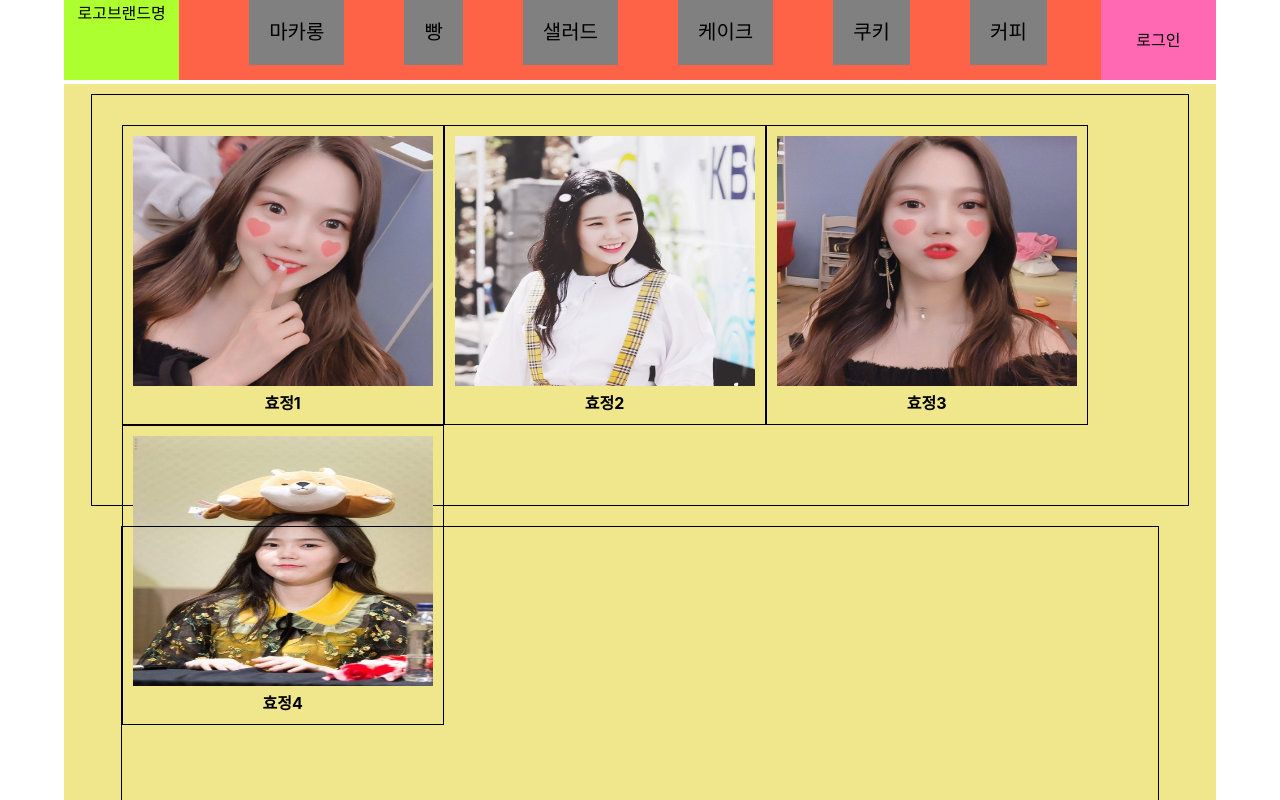
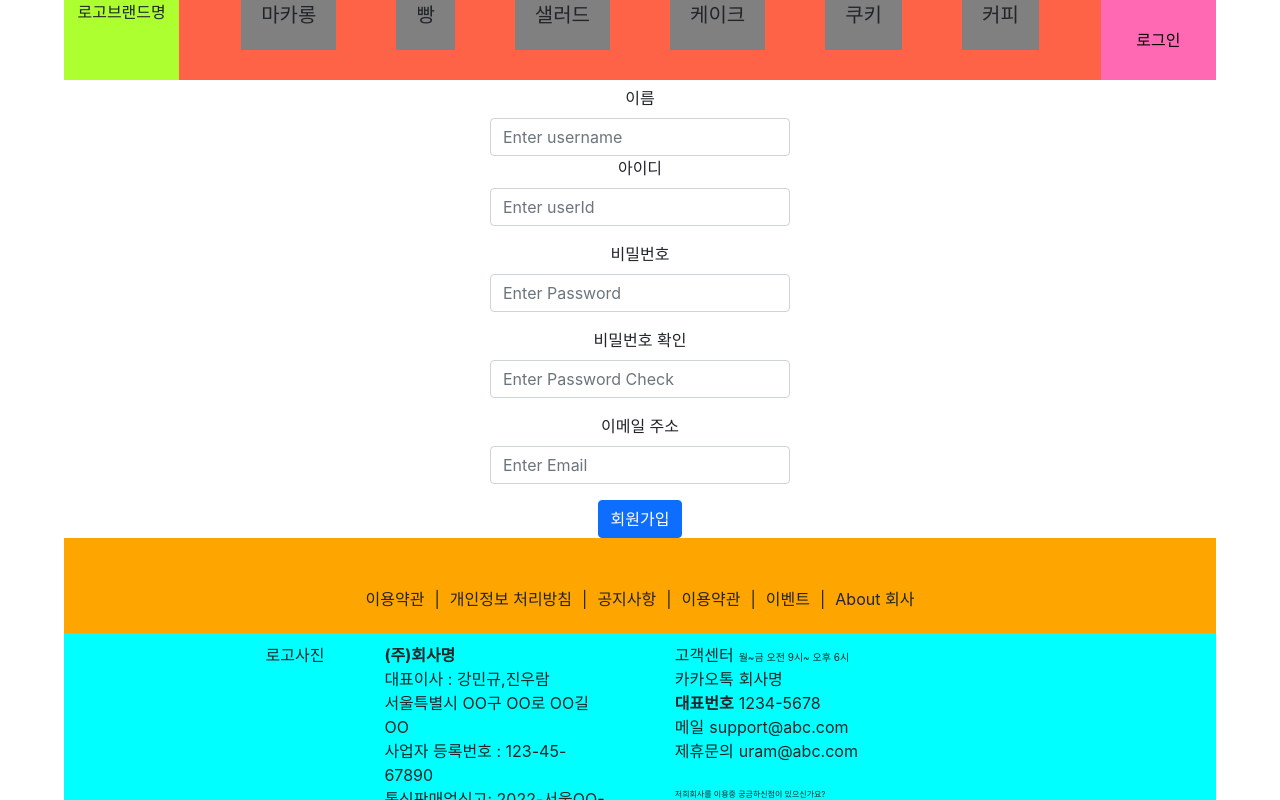
Before and after one commit to Billy-Jin/desertStore, a React (Create React App) app in the folder dessert/: page /joinForm in a window 1280 px wide. Shown: the top 800 px of the page. Built offline with nearby package versions, Linux system fonts and the light colour scheme.

Commit message:
bootstrap&router(5.2.0)&stled-component 추가 및 로그인View

```diff
--- a/dessert/package.json
+++ b/dessert/package.json
@@ -6,10 +6,14 @@
     "@testing-library/jest-dom": "^5.16.1",
     "@testing-library/react": "^12.1.2",
     "@testing-library/user-event": "^13.5.0",
+    "bootstrap": "^5.1.3",
     "dessert": "^0.3.2",
     "react": "^17.0.2",
+    "react-bootstrap": "^2.1.2",
     "react-dom": "^17.0.2",
+    "react-router-dom": "^5.2.0",
     "react-scripts": "5.0.0",
+    "styled-components": "^5.3.3",
     "web-vitals": "^2.1.4"
   },
   "scripts": {
--- a/dessert/public/index.html
+++ b/dessert/public/index.html
@@ -24,6 +24,13 @@
       work correctly both with client-side routing and a non-root public URL.
       Learn how to configure a non-root public URL by running `npm run build`.
     -->
+    <!-- 부트스트랩 -->
+    <link
+      rel="stylesheet"
+      href="https://cdn.jsdelivr.net/npm/bootstrap@5.1.3/dist/css/bootstrap.min.css"
+      integrity="sha384-1BmE4kWBq78iYhFldvKuhfTAU6auU8tT94WrHftjDbrCEXSU1oBoqyl2QvZ6jIW3"
+      crossorigin="anonymous"
+    />
     <title>React App</title>
   </head>
   <body>
--- a/dessert/src/App.js
+++ b/dessert/src/App.js
@@ -2,12 +2,17 @@ import Footer from "./components/footer/Footer";
 import Header from "./components/header/Header";
 import Main from "./components/main/Main";
 import "./App.css";
+import LoginForm from "./components/login/LoginForm";
+import { Route } from "react-router-dom";
+import JoinForm from "./components/login/JoinForm";
 
 function App() {
   return (
-    <div className='App'>
+    <div className="App">
       <Header />
-      <Main />
+      <Route exact path="/loginForm" component={LoginForm} />
+      <Route exact path="/joinForm" component={JoinForm} />
+      <Route exact path="/" component={Main} />
       <Footer />
     </div>
   );
--- a/dessert/src/components/header/Header.css
+++ b/dessert/src/components/header/Header.css
@@ -39,3 +39,8 @@
 }
 .header .login span {
 }
+
+.linkForm {
+  text-decoration-line: none;
+  color: black;
+}
--- a/dessert/src/components/header/Header.js
+++ b/dessert/src/components/header/Header.js
@@ -1,6 +1,7 @@
 import React, { useState } from "react";
 import MenuList from "./MenuList";
 import "./Header.css";
+import { Link } from "react-router-dom";
 
 const dummy_list = [
   {
@@ -32,20 +33,22 @@ const dummy_list = [
 const Header = () => {
   const [menuList, setMenuList] = useState(dummy_list);
   return (
-    <div className='header'>
-      <div className='logo'>
+    <div className="header">
+      <div className="logo">
         <span>로고</span>
         <span>브랜드명</span>
       </div>
-      <div className='menuList'>
+      <div className="menuList">
         <ul>
           {menuList.map((item, index) => (
             <MenuList key={index} menu={item} />
           ))}
         </ul>
       </div>
-      <div className='login'>
-        <span>로그인</span>
+      <div className="login">
+        <Link to="/loginForm" className="linkForm">
+          <span>로그인</span>
+        </Link>
       </div>
     </div>
   );
--- /dev/null
+++ b/dessert/src/components/login/JoinForm.js
@@ -0,0 +1,93 @@
+import React, { useState } from "react";
+import { Button, Form } from "react-bootstrap";
+import styled from "styled-components";
+
+const StyledContainer = styled.div`
+  display: flex;
+  width: 100%;
+  justify-content: center;
+`;
+
+const JoinForm = () => {
+  //회원가입을 위한 useState
+  const [userData, setUserData] = useState({
+    username: "",
+    password: "",
+    userid: "",
+    email: "",
+  });
+
+  const changeValue = (e) => {
+    setUserData({
+      ...userData,
+      [e.target.name]: e.target.value,
+    });
+    console.log(userData);
+  };
+
+  const join = (e) => {
+    e.preventDefault();
+    let data = {
+      username: userData.username,
+      passowrd: userData.passowrd,
+      userid: userData.userid,
+      email: userData.email,
+    };
+
+    fetch().then().then().catch();
+  };
+
+  return (
+    <div className="container">
+      <StyledContainer>
+        <Form onSubmit={join} style={{ width: "300px" }}>
+          <Form.Group className="mb-3" controlId="formBasicUsername">
+            <Form.Label>이름</Form.Label>
+            <Form.Control
+              type="text"
+              placeholder="Enter username"
+              onChange={changeValue}
+              name="username"
+            />
+            <Form.Group className="mb-3" controlId="formBasicUserId">
+              <Form.Label>아이디</Form.Label>
+              <Form.Control
+                type="text"
+                placeholder="Enter userId"
+                onChange={changeValue}
+                name="userid"
+              />
+            </Form.Group>
+          </Form.Group>
+          <Form.Group className="mb-3" controlId="formBasicPassword">
+            <Form.Label>비밀번호</Form.Label>
+            <Form.Control
+              type="password"
+              placeholder="Enter Password"
+              onChange={changeValue}
+              name="password"
+            />
+          </Form.Group>
+          <Form.Group className="mb-3" controlId="formBasicPassword">
+            <Form.Label>비밀번호 확인</Form.Label>
+            <Form.Control type="password" placeholder="Enter Password Check" />
+          </Form.Group>
+          <Form.Group className="mb-3" controlId="formBasicEmail">
+            <Form.Label>이메일 주소</Form.Label>
+            <Form.Control
+              type="test"
+              placeholder="Enter Email"
+              onChange={changeValue}
+              name="email"
+            />
+          </Form.Group>
+          <Button variant="primary" type="submit">
+            회원가입
+          </Button>{" "}
+        </Form>
+      </StyledContainer>
+    </div>
+  );
+};
+
+export default JoinForm;
--- /dev/null
+++ b/dessert/src/components/login/LoginForm.js
@@ -0,0 +1,53 @@
+import React from "react";
+import { Button, Form } from "react-bootstrap";
+import { Link } from "react-router-dom";
+import styled from "styled-components";
+
+const StyledContainer = styled.div`
+  display: flex;
+  width: 100%;
+  /* background: #4679bd; */
+  justify-content: center;
+`;
+
+const LoginForm = () => {
+  return (
+    <div className="container">
+      <StyledContainer>
+        <Form onSubmit={{}} style={{ width: "300px" }}>
+          <Form.Group className="mb-3" controlId="formBasicId">
+            <Form.Label>아이디</Form.Label>
+            <Form.Control
+              type="text"
+              placeholder="Enter Id"
+              onChange={{}}
+              name="id"
+            />
+          </Form.Group>
+          <Form.Group className="mb-3" controlId="formBasicPassword">
+            <Form.Label>비밀번호</Form.Label>
+            <Form.Control
+              type="password"
+              placeholder="Enter Password"
+              onChange={{}}
+              name="password"
+            />
+          </Form.Group>
+          <Form.Group className="mb-3" controlId="formBasicCheckbox">
+            <Form.Check type="checkbox" label="Remember me" />
+          </Form.Group>
+          <Button variant="primary" type="submit">
+            로그인
+          </Button>{" "}
+          <Link to="/joinForm">
+            <Button variant="info" type="submit" style={{ color: "white" }}>
+              회원가입
+            </Button>
+          </Link>
+        </Form>
+      </StyledContainer>
+    </div>
+  );
+};
+
+export default LoginForm;
--- a/dessert/src/index.js
+++ b/dessert/src/index.js
@@ -1,14 +1,18 @@
-import React from 'react';
-import ReactDOM from 'react-dom';
-import './index.css';
-import App from './App';
-import reportWebVitals from './reportWebVitals';
+import React from "react";
+import ReactDOM from "react-dom";
+import "./index.css";
+import App from "./App";
+import reportWebVitals from "./reportWebVitals";
+import { BrowserRouter } from "react-router-dom";
 
 ReactDOM.render(
   <React.StrictMode>
-    <App />
+    {/* // 라우터 설정 */}
+    <BrowserRouter>
+      <App />
+    </BrowserRouter>
   </React.StrictMode>,
-  document.getElementById('root')
+  document.getElementById("root")
 );
 
 // If you want to start measuring performance in your app, pass a function
```
Also changed, not shown: 2 other files (tests, documents, lock files or other folders).
